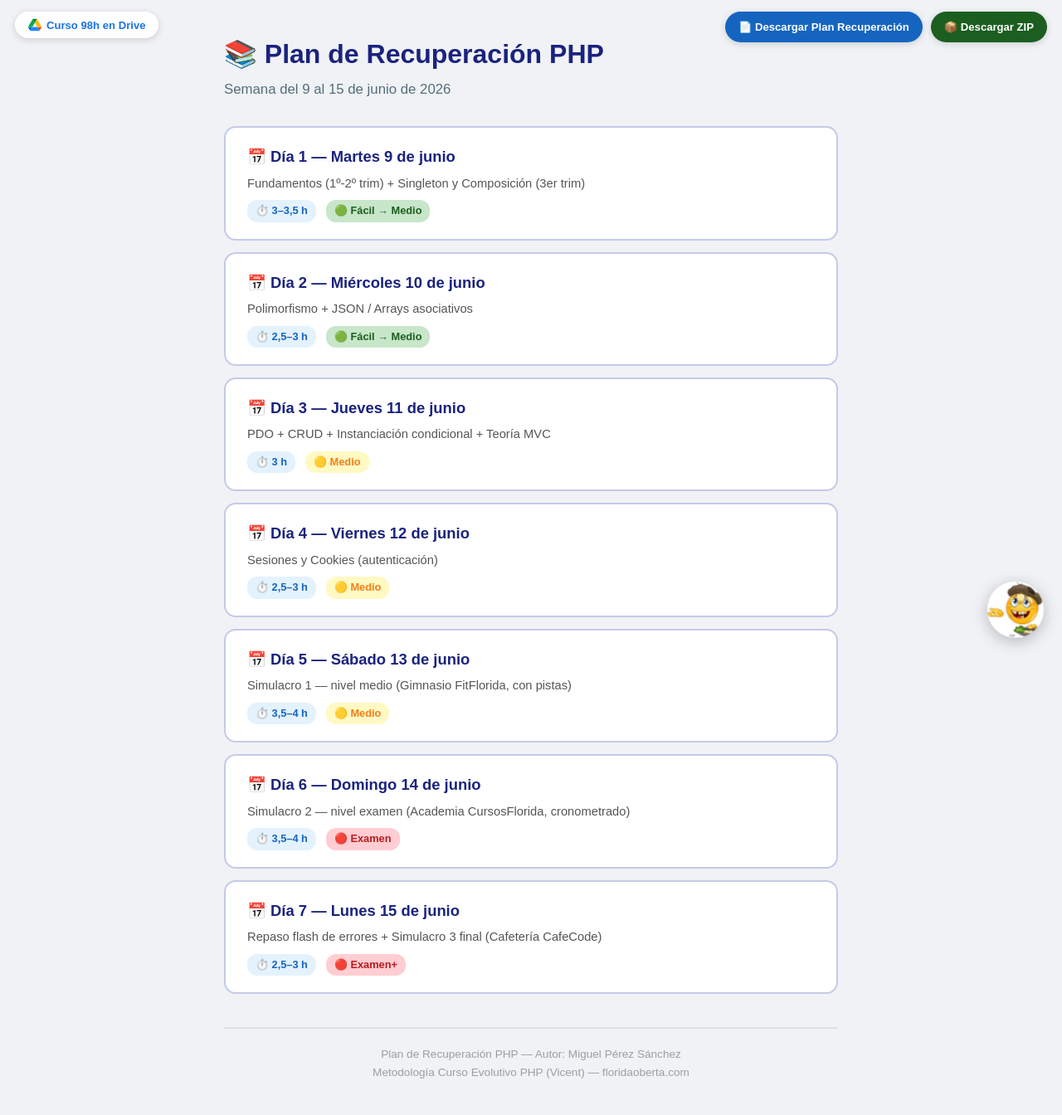
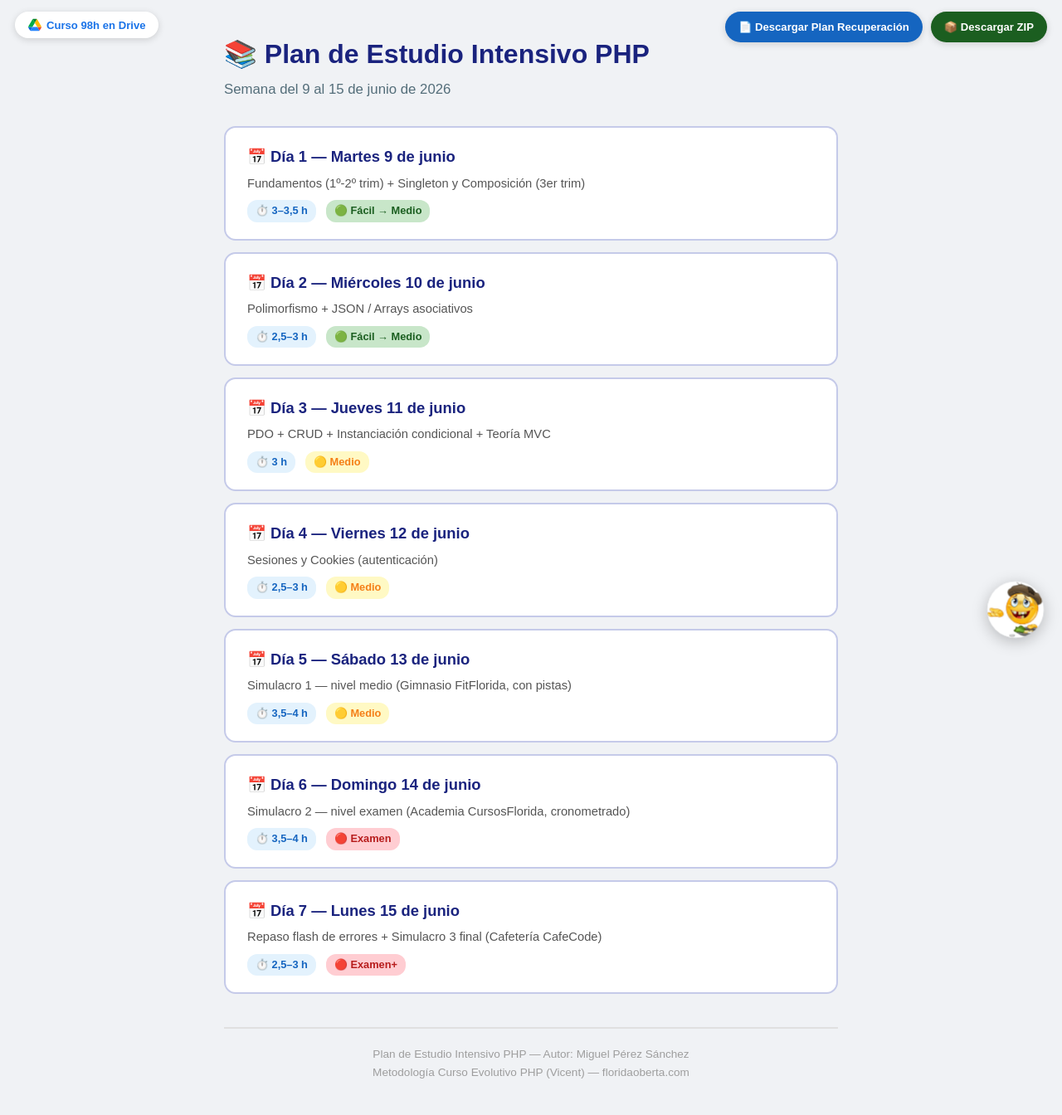
Before and after one commit to Perifulles/CursoPHP-7D-as, a PHP site: page / in a window 1280 px wide. Shown: the whole page at 83% size. Run offline with PHP 8.4, Linux system fonts and the light colour scheme.

Commit message:
Title changed correctly

```diff
--- a/index.php
+++ b/index.php
@@ -466,7 +466,7 @@
         </div>
     </div>
 
-    <h1>📚 Plan de Recuperación PHP</h1>
+    <h1>📚 Plan de Estudio Intensivo PHP</h1>
     <p class="sub">Semana del 9 al 15 de junio de 2026</p>
 
     <div class="week">
@@ -522,7 +522,7 @@
     </div>
 
     <div class="footer">
-        Plan de Recuperación PHP — Autor: Miguel Pérez Sánchez<br>
+        Plan de Estudio Intensivo PHP — Autor: Miguel Pérez Sánchez<br>
         Metodología Curso Evolutivo PHP (Vicent) — floridaoberta.com
     </div>
 
```
